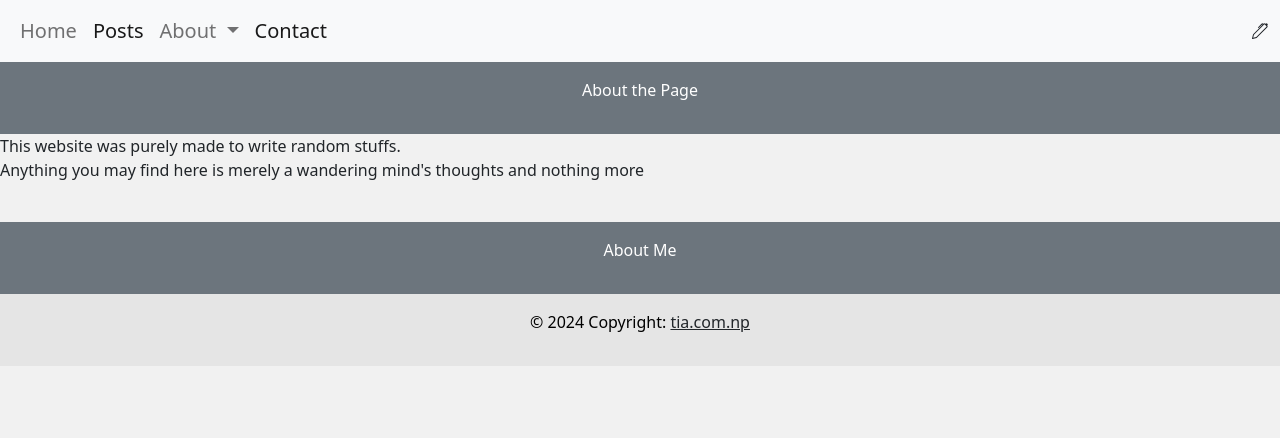
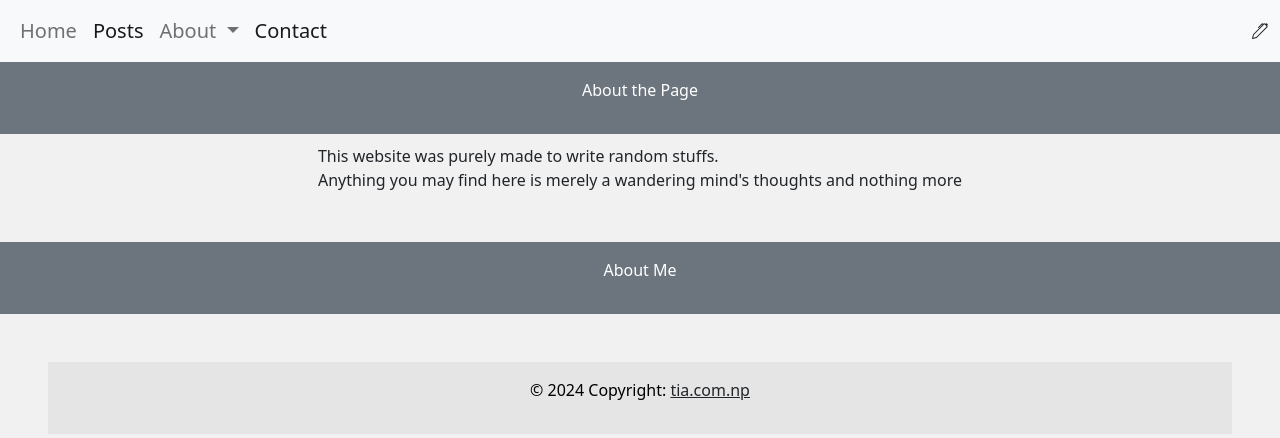
Before and after one commit to tiab01/01, a plain HTML site: page about.html in a window 1280 px wide. Drawn offline with nearby package versions, Linux system fonts and the light colour scheme.

Commit message:
Update about.html

```diff
--- a/about.html
+++ b/about.html
@@ -82,12 +82,12 @@ max-width: 40%;
         <div class="bg-secondary p-3 text-white" style="text-align:center">
             <p> About the Page </p>
         </div>
-              <div style="align-items:center"> <p> This website was purely made to write random stuffs. <br> Anything you may find here is merely a wandering mind's thoughts and nothing more <br> </p></div>
+              <div style="display:flex; justify-content:center; padding:10px;"> <p> This website was purely made to write random stuffs. <br> Anything you may find here is merely a wandering mind's thoughts and nothing more <br> </p></div>
               <br>
     <div class="bg-secondary p-3 text-white" style="text-align:center">
      <p> About Me    </p>
     </div>
-              <div class="text-center p-3" style="background-color: rgba(0, 0, 0, 0.05);">
+              <div class="text-center p-3 m-5" style="background-color: rgba(0, 0, 0, 0.05);">
   <p style="color:black"> © 2024 Copyright: <a class="text-body" href="index.html"> tia.com.np </a> </p>
  </div>
           </html>
```
